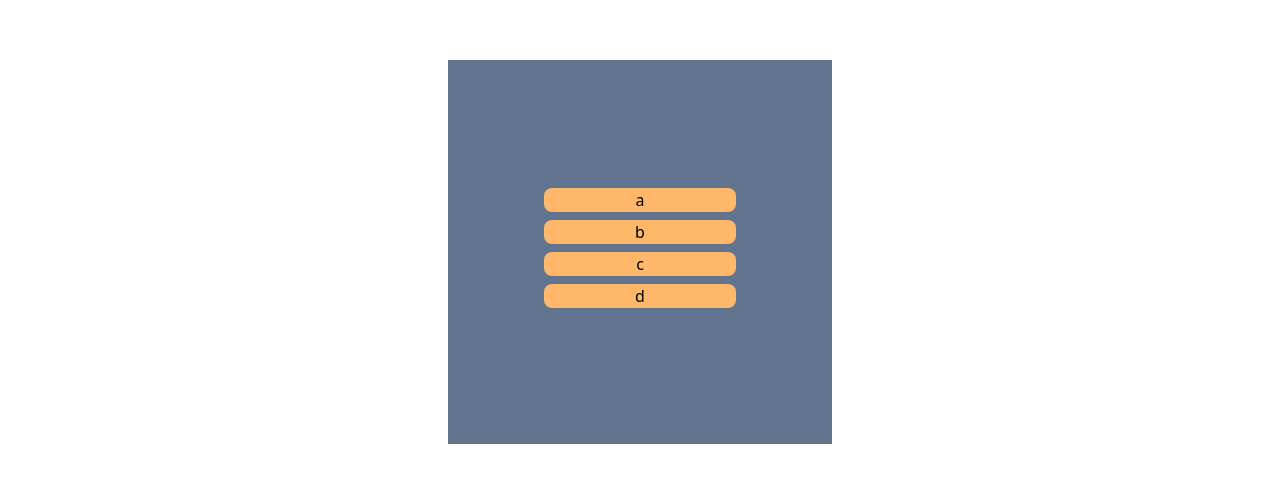
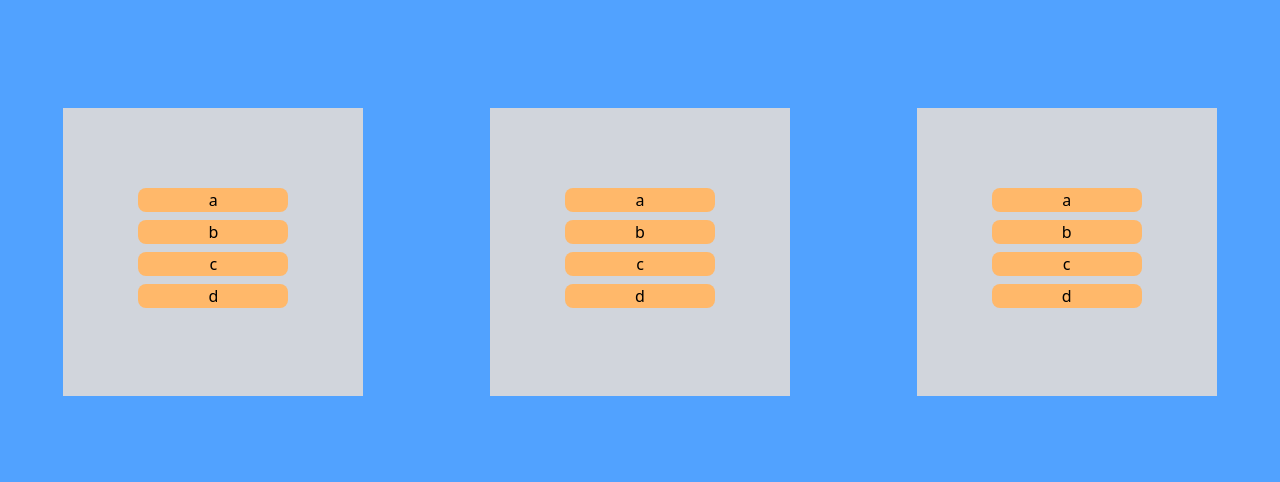
Before and after one commit to wooktori/trello, a React (Vite) app: page / in a window 1280 px wide. Shown: the part 148-630 px from the top of the page. Built offline with nearby package versions, Linux system fonts and the light colour scheme.

Commit message:
multi board

```diff
--- a/src/App.tsx
+++ b/src/App.tsx
@@ -15,8 +15,10 @@ function App() {
     });
   };
   return (
-    <div className="h-screen flex flex-col items-center justify-center">
+    <div className="grid grid-cols-3 place-items-center items-center w-full h-screen bg-blue-400">
       <DragDropContext onDragEnd={handleDragEnd}>
+        <Board />
+        <Board />
         <Board />
       </DragDropContext>
     </div>
--- a/src/components/Board.tsx
+++ b/src/components/Board.tsx
@@ -11,7 +11,7 @@ export default function Board() {
         <div
           ref={provided.innerRef}
           {...provided.droppableProps}
-          className="flex flex-col items-center justify-center h-96 w-96 bg-slate-500"
+          className="flex flex-col items-center justify-center h-72 w-[300px] min-w-[30px] bg-gray-300"
         >
           {todoList.map((todo, index) => (
             <Card todo={todo} index={index} key={todo} />
```
